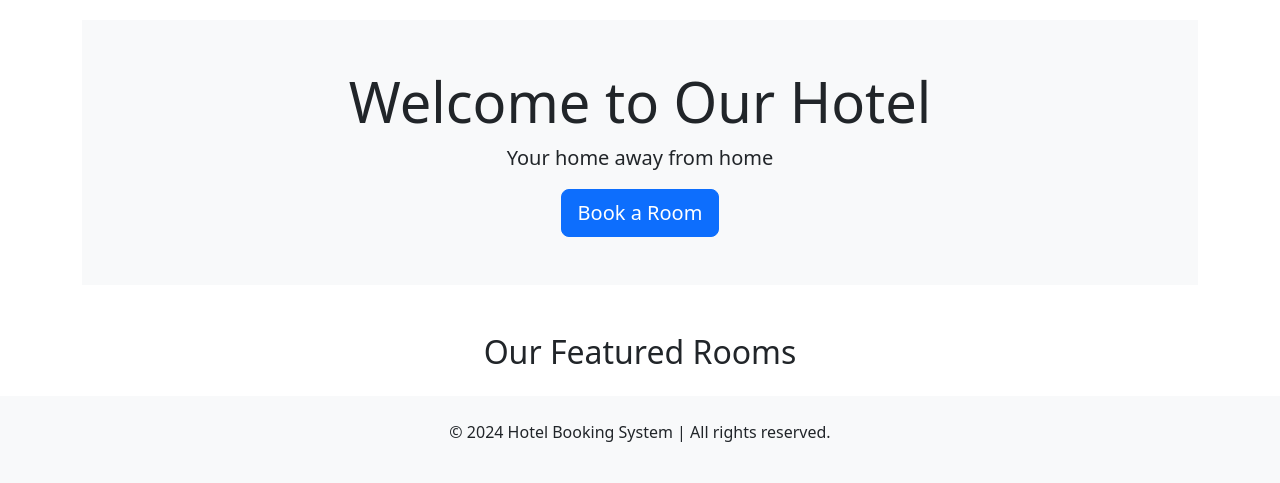
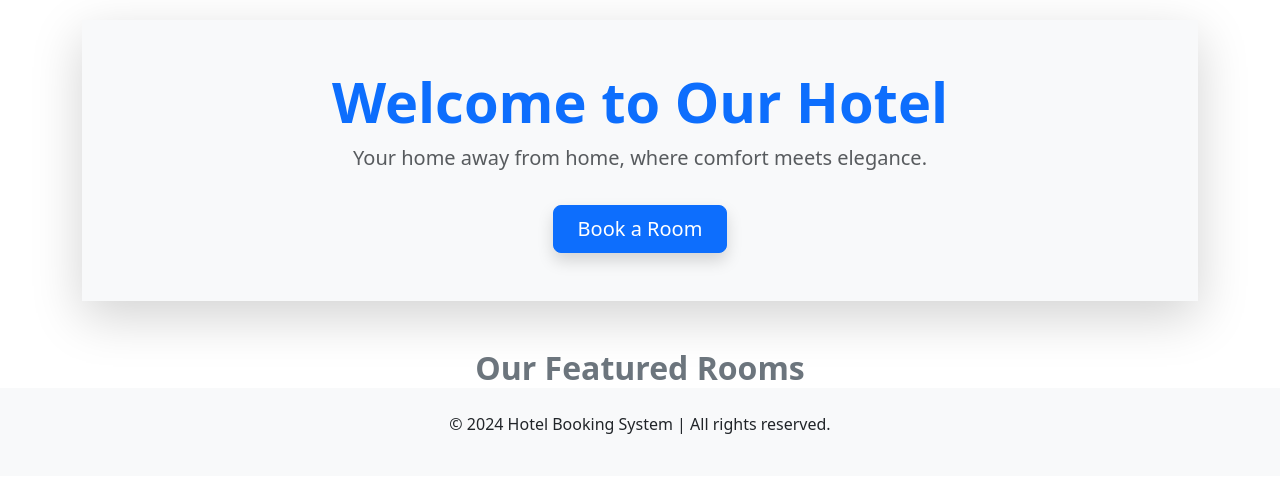
Before and after one commit to NexusGKSoftwares/DJANGO-PROJECT, a Django app: page /hotel_booking/ in a window 1280 px wide. Shown: the part 76-559 px from the top of the page. Run offline with Django 5.2, Linux system fonts and the light colour scheme; data that the repository does not hold is empty; some libraries are stand-ins or nearby versions.

Commit message:
"Updated index.html template with changes to jumbotron, heading, and card styles."

```diff
--- a/hotel_booking/templates/hotel_booking/index.html
+++ b/hotel_booking/templates/hotel_booking/index.html
@@ -3,24 +3,24 @@
 {% block title %}Home - Hotel Booking{% endblock %}
 
 {% block content %}
-<div class="jumbotron text-center bg-light py-5">
-    <h1 class="display-4">Welcome to Our Hotel</h1>
-    <p class="lead">Your home away from home</p>
-    <a class="btn btn-primary btn-lg" href="{% url 'available_rooms' %}" role="button">Book a Room</a>
+<div class="jumbotron text-center bg-light py-5 mb-5 shadow-lg">
+    <h1 class="display-4 fw-bold text-primary">Welcome to Our Hotel</h1>
+    <p class="lead text-muted">Your home away from home, where comfort meets elegance.</p>
+    <a class="btn btn-primary btn-lg px-4 py-2 mt-3 shadow" href="{% url 'available_rooms' %}" role="button">Book a Room</a>
 </div>
 
 <div class="container mt-5">
-    <h2 class="text-center mb-4">Our Featured Rooms</h2>
-    <div class="row">
+    <h2 class="text-center mb-4 fw-bold text-secondary">Our Featured Rooms</h2>
+    <div class="row g-4">
         {% for room in rooms %}
-        <div class="col-md-4 mb-4">
-            <div class="card">
-                <img src="{{ room.image.url }}" class="card-img-top" alt="{{ room.name }}" onerror="this.src='https://via.placeholder.com/400';">
+        <div class="col-md-6 col-lg-4">
+            <div class="card shadow-sm border-0">
+                <img src="{{ room.image.url }}" class="card-img-top rounded-top" alt="{{ room.name }}" onerror="this.src='https://via.placeholder.com/400';">
                 <div class="card-body">
-                    <h5 class="card-title">{{ room.name }}</h5>
-                    <p class="card-text">{{ room.description|truncatewords:20 }}</p>
+                    <h5 class="card-title text-primary fw-bold">{{ room.name }}</h5>
+                    <p class="card-text text-muted">{{ room.description|truncatewords:20 }}</p>
                     <p class="text-muted"><strong>Price:</strong> Kshs. {{ room.price }} per night</p>
-                    <a href="{% url 'room_details' room.id %}" class="btn btn-primary">See Details</a>
+                    <a href="{% url 'room_details' room.id %}" class="btn btn-outline-primary w-100 mt-2">See Details</a>
                 </div>
             </div>
         </div>
```
